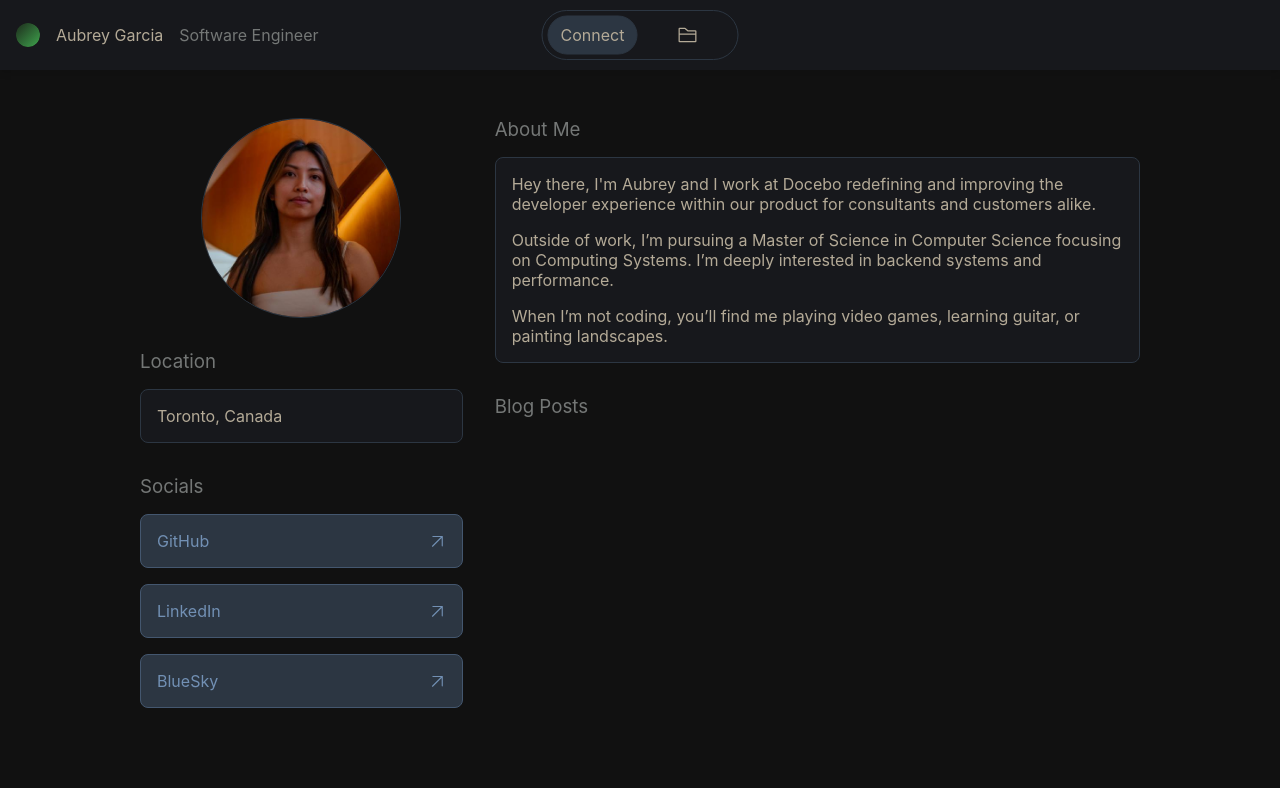
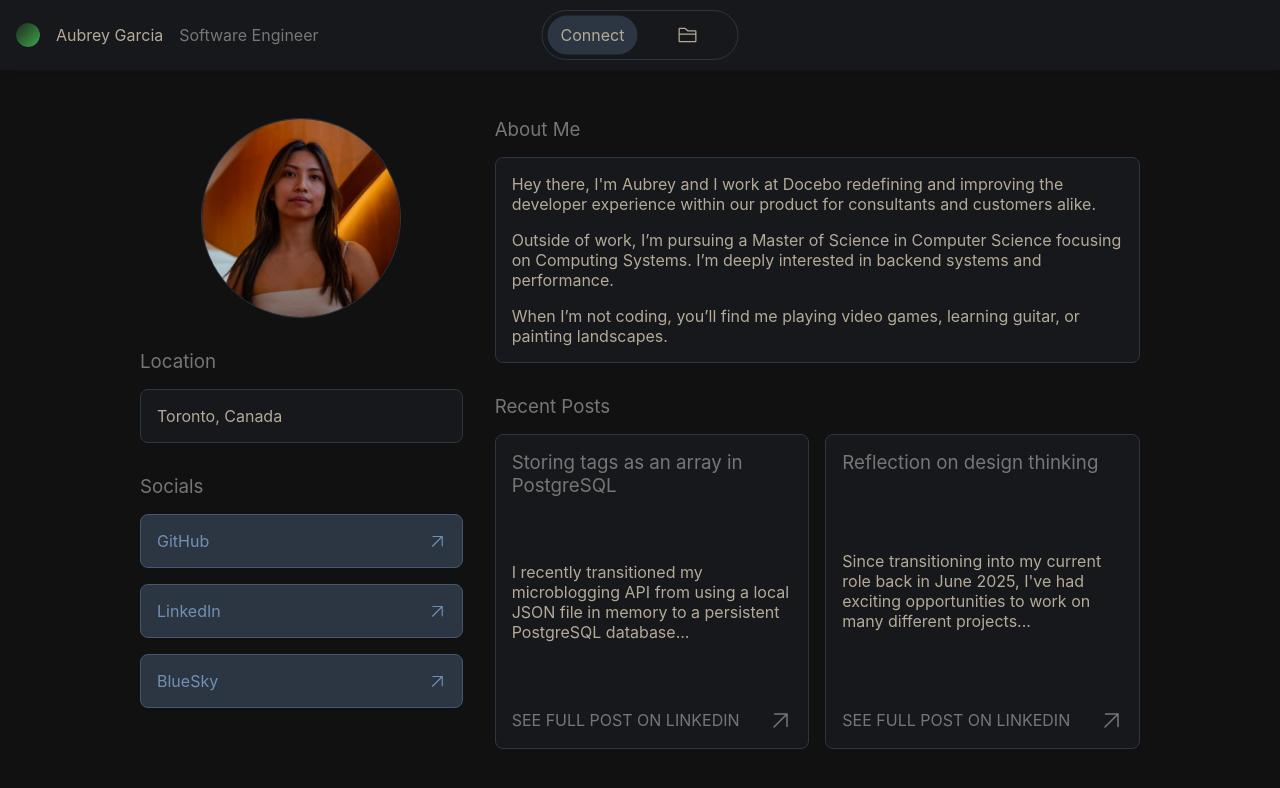
Before and after one commit to aubreymae/swe-portfolio, a React (Create React App) app: page / in a window 1280 px wide. Shown: the top 788 px of the page. Built offline with nearby package versions, Linux system fonts and the light colour scheme; a web font is replaced by a local one.

Commit message:
Created Blog Post component

```diff
--- /dev/null
+++ b/src/components/BlogPost/BlogPost.css
@@ -0,0 +1,25 @@
+.blog-post-item {
+  display: flex;
+  flex-direction: column;
+  justify-content: space-between;
+  width: 100%;
+  aspect-ratio: 1;
+  text-decoration: none;
+}
+
+.see-full-post-span {
+  display: flex;
+  flex-direction: row;
+  justify-content: space-between;
+  align-items: center;
+  gap: var(--gap-sm);
+  color: var(--light-gray-1);
+  text-transform: uppercase;
+}
+
+@media (width <= 900px) {
+  .blog-post-item {
+    gap: var(--gap-sm);
+    aspect-ratio: unset;
+  }
+}
--- /dev/null
+++ b/src/components/BlogPost/BlogPost.tsx
@@ -0,0 +1,44 @@
+import "./BlogPost.css";
+
+interface BlogPostProps {
+  key: number;
+  title: string;
+  date: string;
+  excerpt: string;
+  url: string;
+}
+
+export default function BlogPost({
+  key,
+  title,
+  date,
+  excerpt,
+  url,
+}: BlogPostProps) {
+  return (
+    <a href={url} className="detail-container blog-post-item">
+      <h3>{title}</h3>
+      <p>{excerpt}</p>
+      <div className="see-full-post-span">
+        <span>See full post on LinkedIn</span>
+        <svg
+          width="24px"
+          height="24px"
+          viewBox="0 0 24 24"
+          stroke-width="1.5"
+          fill="none"
+          xmlns="http://www.w3.org/2000/svg"
+          color="currentColor"
+        >
+          <path
+            d="M6.00005 19L19 5.99996M19 5.99996V18.48M19 5.99996H6.52005"
+            stroke="currentColor"
+            stroke-width="1.5"
+            stroke-linecap="round"
+            stroke-linejoin="round"
+          ></path>
+        </svg>
+      </div>
+    </a>
+  );
+}
--- /dev/null
+++ b/src/data/blog-posts.ts
@@ -0,0 +1,26 @@
+export type BlogPost = {
+  id: number;
+  title: string;
+  date: string;
+  excerpt: string;
+  url: string;
+};
+
+export const blogPosts: BlogPost[] = [
+  {
+    id: 1,
+    title: "Storing tags as an array in PostgreSQL",
+    date: "March 8, 2026",
+    excerpt:
+      "I recently transitioned my microblogging API from using a local JSON file in memory to a persistent PostgreSQL database...",
+    url: "https://www.linkedin.com/posts/aubreymg_i-recently-transitioned-my-microblogging-share-7436528403022860289-SFuh?utm_source=share&utm_medium=member_desktop&rcm=ACoAACmANOEBel386gQ_VdCw_0bT5AGlGgJxhYk",
+  },
+  {
+    id: 2,
+    title: "Reflection on design thinking",
+    date: "February 13, 2026",
+    excerpt:
+      "Since transitioning into my current role back in June 2025, I've had exciting opportunities to work on many different projects...",
+    url: "https://www.linkedin.com/posts/aubreymg_a-reflection-on-design-thinking-since-share-7428089407162789889-7RL-?utm_source=share&utm_medium=member_desktop&rcm=ACoAACmANOEBel386gQ_VdCw_0bT5AGlGgJxhYk",
+  },
+];
--- a/src/pages/Connect/ConnectView.css
+++ b/src/pages/Connect/ConnectView.css
@@ -52,6 +52,13 @@
   gap: var(--gap-sm);
 }
 
+/* Blog Posts */
+.blog-post-container {
+  display: flex;
+  flex-direction: row;
+  gap: var(--gap-sm);
+}
+
 @media (width <= 900px) {
   #connect-view-container {
     width: 100%;
@@ -60,4 +67,8 @@
   .author-img {
     display: none;
   }
+
+  .blog-post-container {
+    flex-direction: column;
+  }
 }
--- a/src/pages/Connect/ConnectView.tsx
+++ b/src/pages/Connect/ConnectView.tsx
@@ -1,3 +1,6 @@
+import BlogPost from "../../components/BlogPost/BlogPost";
+import { blogPosts } from "../../data/blog-posts";
+
 import "./ConnectView.css";
 
 export default function ConnectView() {
@@ -107,7 +110,18 @@ export default function ConnectView() {
             </div>
           </div>
           <div className="info-wrapper">
-            <h3>Blog Posts</h3>
+            <h3>Recent Posts</h3>
+            <div className="blog-post-container">
+              {blogPosts.map((post) => (
+                <BlogPost
+                  key={post.id}
+                  title={post.title}
+                  date={post.date}
+                  excerpt={post.excerpt}
+                  url={post.url}
+                />
+              ))}
+            </div>
           </div>
         </div>
       </section>
```
